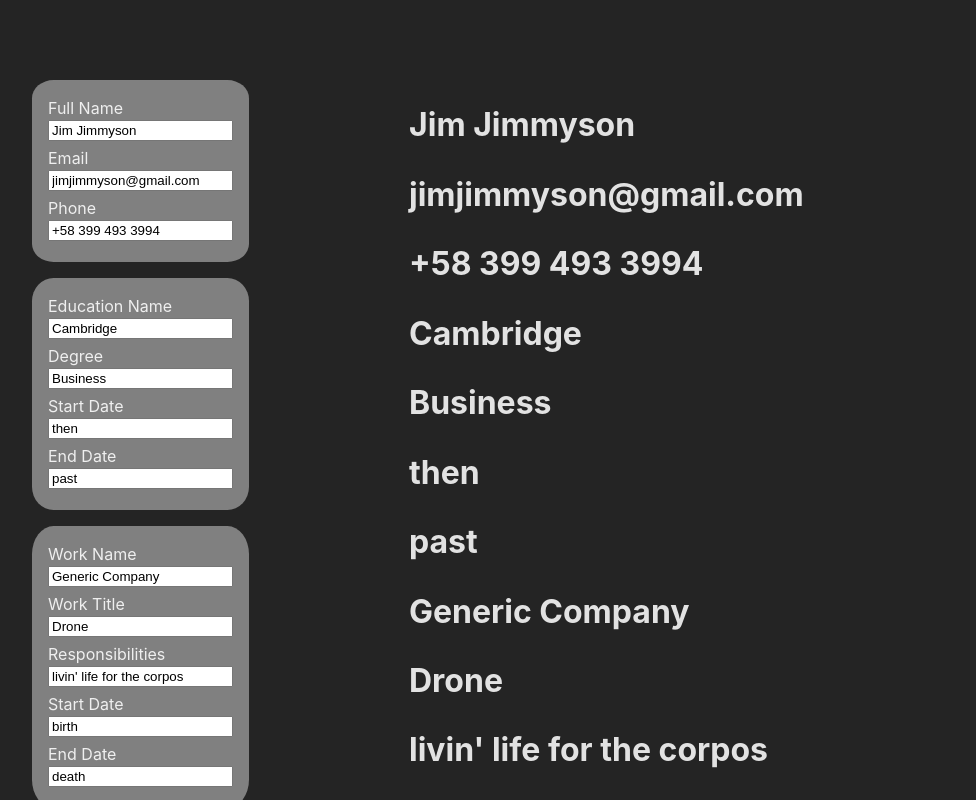
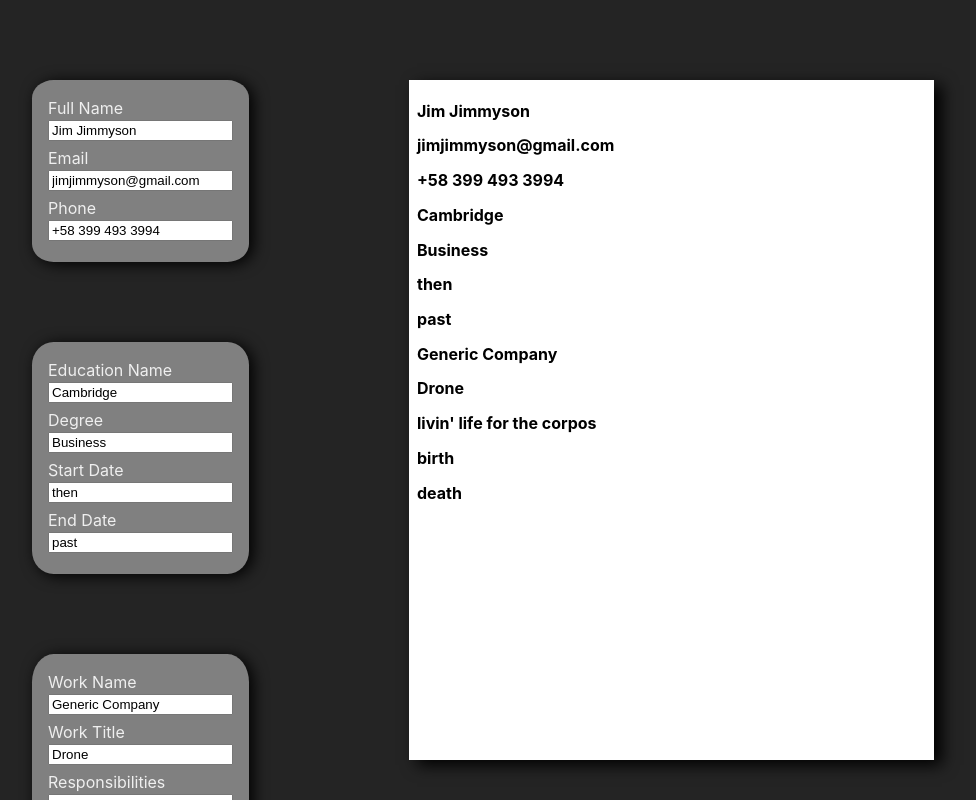
Before and after one commit to mojoro/react-cv-application, a React (Vite) app: page / in a window 1280 px wide. Shown: the top 800 px of the page, without its empty margins (48-1024 px from the left). Built offline with nearby package versions, Linux system fonts and the light colour scheme.

Commit message:
Resolve controlled input bug

```diff
--- a/src/components/ContactInputs.jsx
+++ b/src/components/ContactInputs.jsx
@@ -7,7 +7,7 @@ export default function ContactInputs({ handleChange, response }) {
           name="name"
           type="text"
           onChange={handleChange}
-          value={response.name}
+          defaultValue={response.name}
         />
       </div>
       <div className="input-group">
@@ -16,7 +16,7 @@ export default function ContactInputs({ handleChange, response }) {
           name="email"
           type="text"
           onChange={handleChange}
-          value={response.email}
+          defaultValue={response.email}
         />
       </div>
       <div className="input-group">
@@ -25,7 +25,7 @@ export default function ContactInputs({ handleChange, response }) {
           name="phone"
           type="text"
           onChange={handleChange}
-          value={response.phone}
+          defaultValue={response.phone}
         />
       </div>
     </div>
--- a/src/components/EducationInputs.jsx
+++ b/src/components/EducationInputs.jsx
@@ -7,7 +7,7 @@ export default function EducationInputs({ handleChange, response }) {
           name="educationName"
           type="text"
           onChange={handleChange}
-          value={response[0].educationName}
+          defaultValue={response[0].educationName}
         />
       </div>
       <div className="input-group">
@@ -16,7 +16,7 @@ export default function EducationInputs({ handleChange, response }) {
           name="degree"
           type="text"
           onChange={handleChange}
-          value={response[0].degree}
+          defaultValue={response[0].degree}
         />
       </div>
       <div className="input-group">
@@ -25,7 +25,7 @@ export default function EducationInputs({ handleChange, response }) {
           name="educationDateStart"
           type="text"
           onChange={handleChange}
-          value={response[0].educationDateStart}
+          defaultValue={response[0].educationDateStart}
         />
       </div>
       <div className="input-group">
@@ -34,7 +34,7 @@ export default function EducationInputs({ handleChange, response }) {
           name="educationDateEnd"
           type="text"
           onChange={handleChange}
-          value={response[0].educationDateEnd}
+          defaultValue={response[0].educationDateEnd}
         />
       </div>
     </div>
--- a/src/components/WorkInputs.jsx
+++ b/src/components/WorkInputs.jsx
@@ -7,7 +7,7 @@ export default function WorkInputs({ handleChange, response }) {
           name="workName"
           type="text"
           onChange={handleChange}
-          value={response[0].workName}
+          defaultValue={response[0].workName}
         />
       </div>
       <div className="input-group">
@@ -16,7 +16,7 @@ export default function WorkInputs({ handleChange, response }) {
           name="workTitle"
           type="text"
           onChange={handleChange}
-          value={response[0].workTitle}
+          defaultValue={response[0].workTitle}
         />
       </div>
       <div className="input-group">
@@ -25,7 +25,7 @@ export default function WorkInputs({ handleChange, response }) {
           name="workResponsibilities"
           type="text"
           onChange={handleChange}
-          value={response[0].workResponsibilities}
+          defaultValue={response[0].workResponsibilities}
         />
       </div>
       <div className="input-group">
@@ -34,7 +34,7 @@ export default function WorkInputs({ handleChange, response }) {
           name="workDateStart"
           type="text"
           onChange={handleChange}
-          value={response[0].workDateStart}
+          defaultValue={response[0].workDateStart}
         />
       </div>
       <div className="input-group">
@@ -43,7 +43,7 @@ export default function WorkInputs({ handleChange, response }) {
           name="workDateEnd"
           type="text"
           onChange={handleChange}
-          value={response[0].workDateEnd}
+          defaultValue={response[0].workDateEnd}
         />
       </div>
     </div>
--- a/src/styles/index.css
+++ b/src/styles/index.css
@@ -37,7 +37,8 @@ body {
   background-color: gray;
   border-radius: 10%;
   padding: 1rem;
-  margin-bottom: 1rem;
+  margin-bottom: 5rem;
+  box-shadow: 4px 2px 15px 0px #000;
 }
 
 .input-group {
@@ -50,3 +51,13 @@ body {
   padding: 5rem;
   flex: 1;
 }
+
+.resume-display {
+  background-color: white;
+  color: black;
+  height: 85vh;
+  width: calc(85vh * 8.5 / 11);
+  font-size: 1vh;
+  padding: 1em;
+  box-shadow: 8px 5px 15px 0px #000;
+}
```
